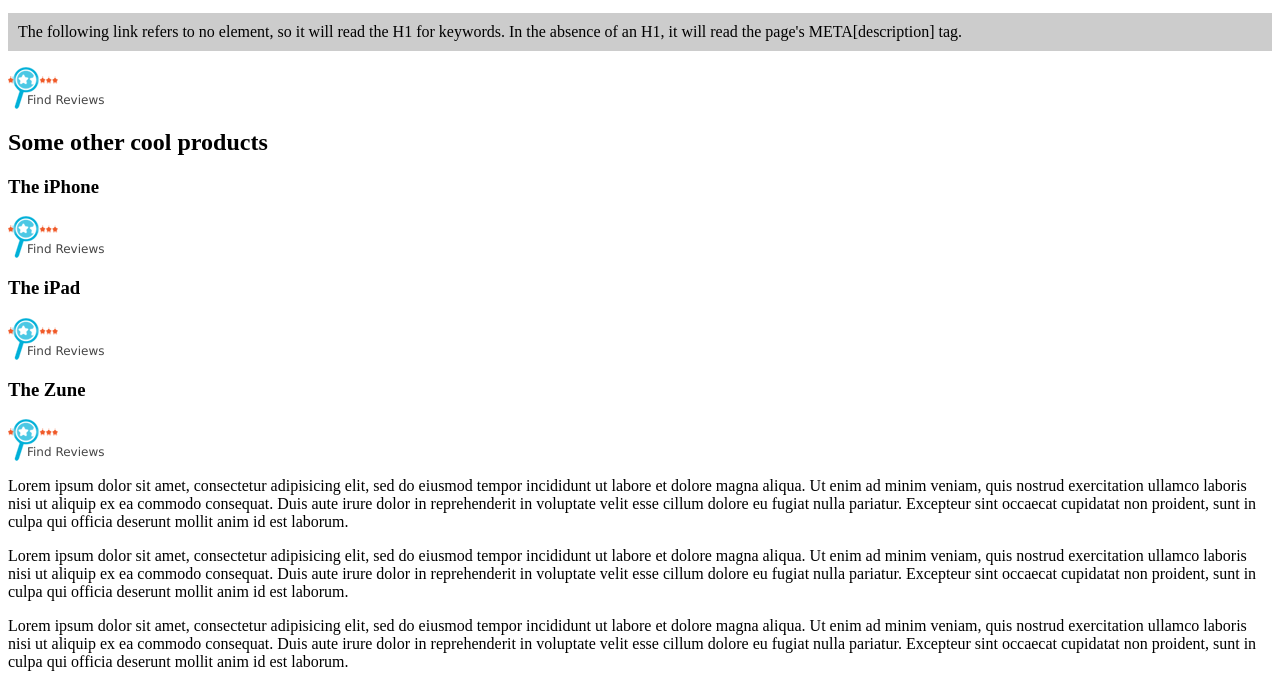
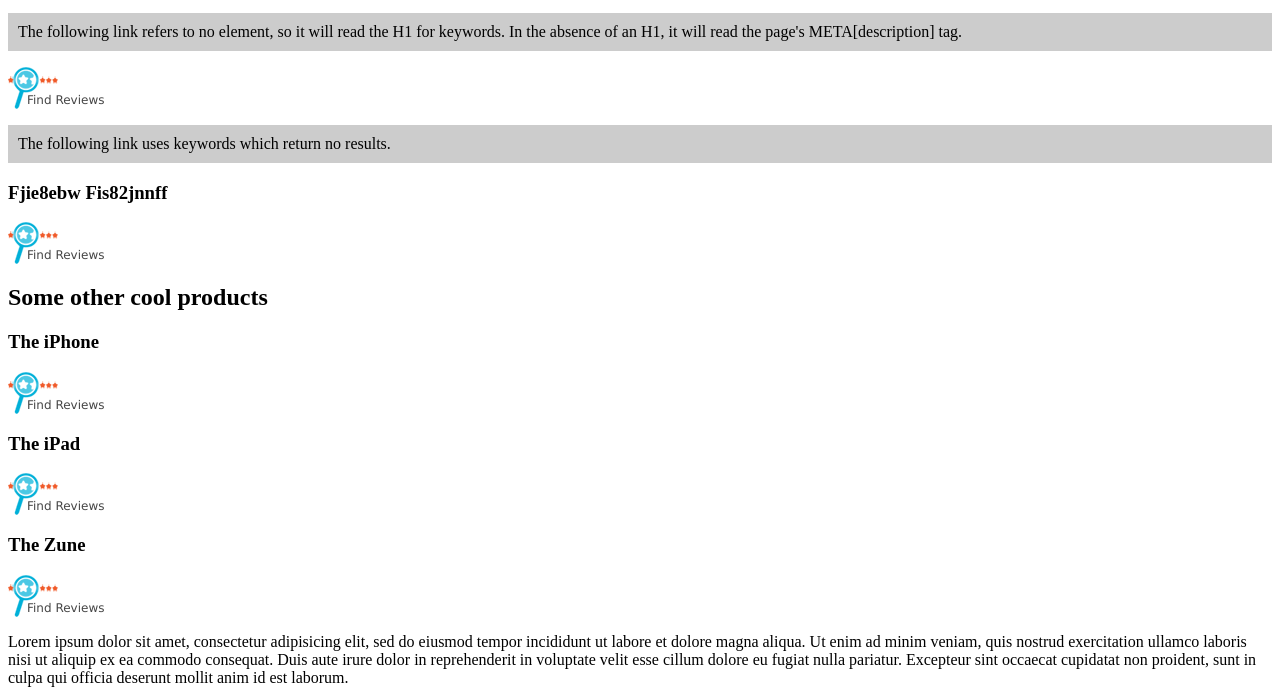
Before and after one commit to sumeetjain/searchreviews.com-widget, a plain HTML site: page index.html in a window 1280 px wide. Shown: the part 119-808 px from the top of the page. Drawn offline with Linux system fonts and the light colour scheme; no server answers.

Commit message:
Add an example of a no-results link

```diff
--- a/index.html
+++ b/index.html
@@ -22,6 +22,10 @@
 <p class="doc">The following link refers to no element, so it will read the H1 for keywords. In the absence of an H1, it will read the page's META[description] tag.</p>
 <a href="http://searchreviews.com" title="Search product reviews." class="searchReviewsLink" rel="">Find Reviews</a>
 
+<p class="doc">The following link uses keywords which return no results.</p>
+<h3 id="description0">Fjie8ebw Fis82jnnff</h3>
+<a href="http://searchreviews.com" title="Search product reviews." class="searchReviewsLink" rel="description0">Find Reviews</a>
+
 <h2>Some other cool products</h2>
 
 <h3 id="description">The iPhone</h3>
```
